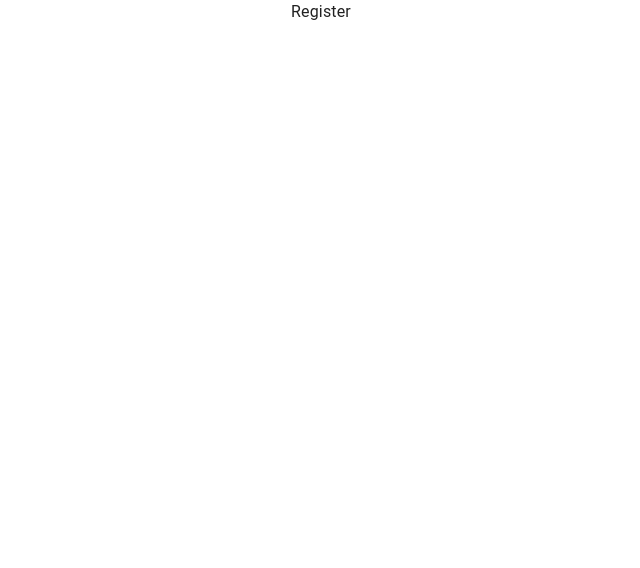
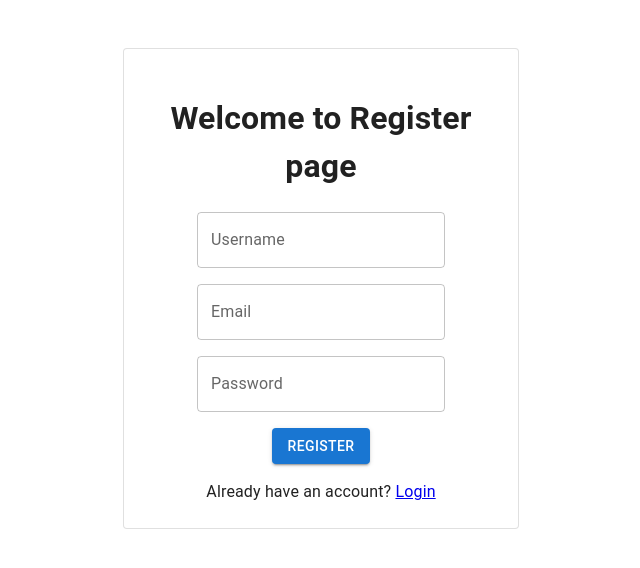
Before and after one commit to uumarabid/BloggingApplicationUmar, a React (Create React App) app in the folder webapp/: page /register in a window 1280 px wide. Shown: the top 568 px of the page, without its empty margins (319-959 px from the left). Built offline with nearby package versions, Linux system fonts and the light colour scheme.

Commit message:
feat!: Create register page & cleanup code

```diff
--- a/webapp/src/pages/Login.jsx
+++ b/webapp/src/pages/Login.jsx
@@ -1,4 +1,4 @@
-import { Button, FormGroup, Grid, Paper, TextField } from "@mui/material";
+import { Button, FormControl, Grid, Paper, TextField } from "@mui/material";
 import { Container } from "@mui/system";
 import React from "react";
 import { Link } from "react-router-dom";
@@ -7,21 +7,18 @@ const Login = () => {
   return (
     <Container component="main" maxWidth="xs">
       <Paper variant="outlined" backgound="dark" sx={{ my: { xs: 3, md: 6 }, p: { xs: 2, md: 3 } }}>
-        <FormGroup>
+        <FormControl>
           <legend>
             <h1>Welcome to login page</h1>
           </legend>
           <Grid container rowSpacing={2}>
-            <Grid item xs={4}>
-              {/* <label>Username</label> */}
-            </Grid>
             <Grid item xs={12}>
               <TextField
                 type="text"
-                id="user_name"
-                name="user_name"
+                id="username"
+                name="username"
                 placeholder="Enter your username"
-                label="username"
+                label="Username"
                 variant="outlined"
               />
             </Grid>
@@ -48,7 +45,7 @@ const Login = () => {
               </span>
             </Grid>
           </Grid>
-        </FormGroup>
+        </FormControl>
       </Paper>
     </Container>
   );
--- a/webapp/src/pages/Register.jsx
+++ b/webapp/src/pages/Register.jsx
@@ -1,7 +1,58 @@
+import { Button, FormControl, Grid, Paper, TextField } from "@mui/material";
+import { Container } from "@mui/system";
 import React from "react";
+import { Link } from "react-router-dom";
 
 const Register = () => {
-  return <div>Register</div>;
+  return (
+    <Container component="main" maxWidth="xs">
+      <Paper variant="outlined" backgound="dark" sx={{ my: { xs: 3, md: 6 }, p: { xs: 2, md: 3 } }}>
+        <FormControl>
+          <legend>
+            <h1>Welcome to Register page</h1>
+          </legend>
+          <Grid container rowSpacing={2}>
+            <Grid item xs={12}>
+              <TextField
+                type="text"
+                id="username"
+                name="username"
+                placeholder="Enter username"
+                label="Username"
+                variant="outlined"
+              />
+            </Grid>
+
+            <Grid item xs={12}>
+              <TextField type="email" id="email" name="email" placeholder="Enter your email" label="Email" variant="outlined" />
+            </Grid>
+
+            <Grid item xs={12}>
+              <TextField
+                type="password"
+                id="password"
+                name="password"
+                placeholder="Enter password"
+                label="Password"
+                variant="outlined"
+              />
+            </Grid>
+
+            <Grid item xs={12}>
+              <Button type="submit" variant="contained">
+                Register
+              </Button>
+            </Grid>
+            <Grid item xs={12}>
+              <span>
+                Already have an account? <Link to={"/login"}>Login</Link>
+              </span>
+            </Grid>
+          </Grid>
+        </FormControl>
+      </Paper>
+    </Container>
+  );
 };
 
 export default Register;
```
